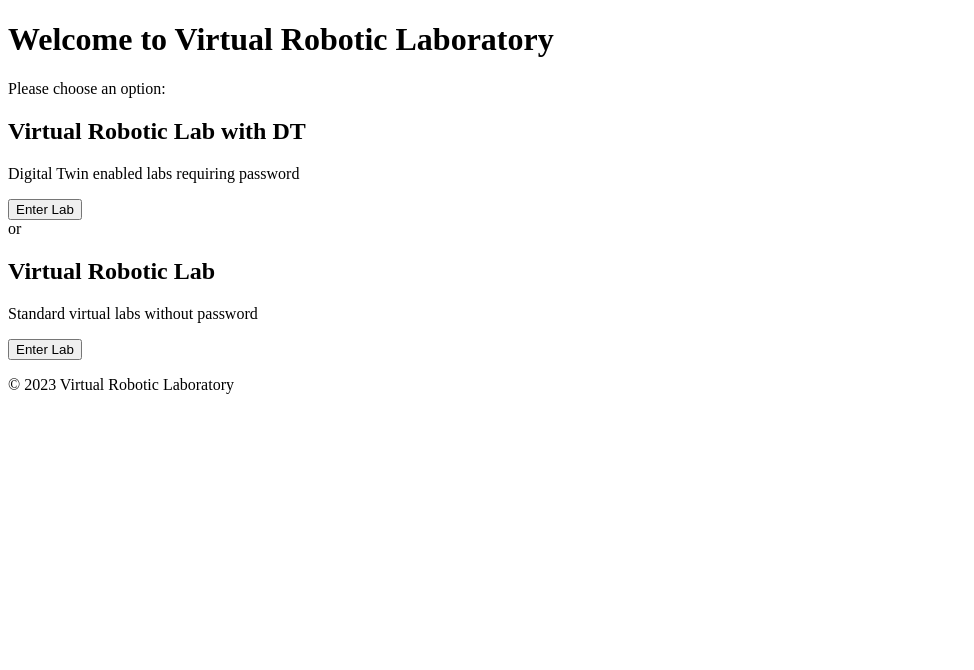
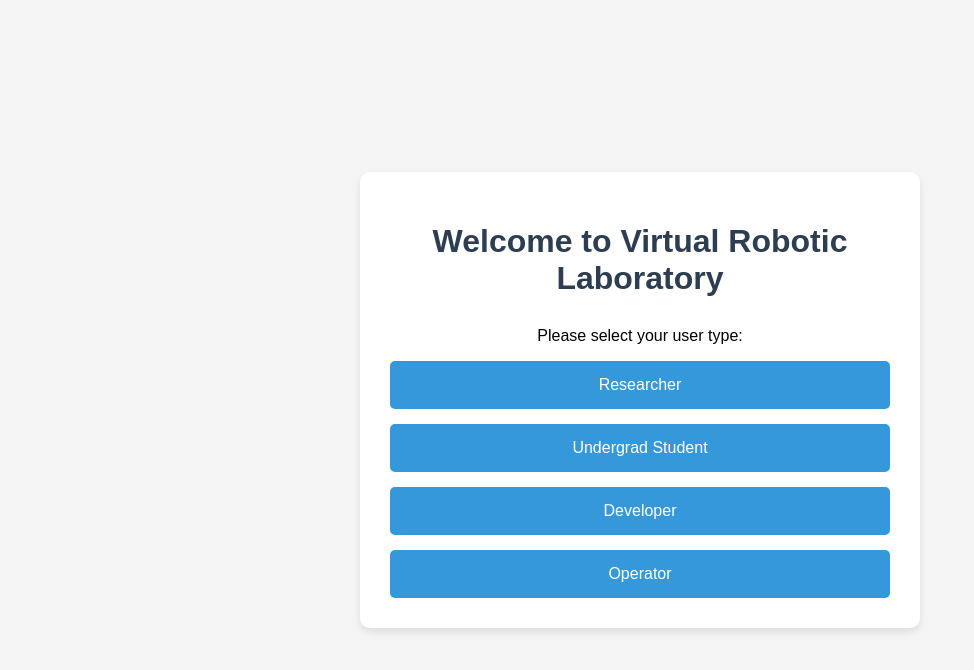
Before and after one commit to nerveen97ehab/VRL_WEBPAGE, a plain HTML site: page index.html in a window 1280 px wide. Shown: the whole page, without its empty margins (0-974 px from the left). Drawn offline with Linux system fonts and the light colour scheme.

Commit message:
index.html

```diff
--- a/index.html
+++ b/index.html
@@ -4,36 +4,75 @@
     <meta charset="UTF-8">
     <meta name="viewport" content="width=device-width, initial-scale=1.0">
     <title>Virtual Robotic Laboratory</title>
-    <link rel="stylesheet" href="styles/main.css">
+    <style>
+        body {
+            font-family: Arial, sans-serif;
+            background-color: #f5f5f5;
+            display: flex;
+            justify-content: center;
+            align-items: center;
+            height: 100vh;
+            margin: 0;
+        }
+
+        .container {
+            background-color: white;
+            border-radius: 10px;
+            box-shadow: 0 4px 8px rgba(0, 0, 0, 0.1);
+            padding: 30px;
+            width: 80%;
+            max-width: 500px;
+            text-align: center;
+        }
+
+        h1 {
+            color: #2c3e50;
+            margin-bottom: 30px;
+        }
+
+        .role-options {
+            display: flex;
+            flex-direction: column;
+            gap: 15px;
+        }
+
+        .role-btn {
+            background-color: #3498db;
+            color: white;
+            border: none;
+            padding: 15px;
+            border-radius: 5px;
+            font-size: 16px;
+            cursor: pointer;
+            transition: background-color 0.3s;
+        }
+
+        .role-btn:hover {
+            background-color: #2980b9;
+        }
+    </style>
 </head>
 <body>
     <div class="container">
-        <header>
-            <h1>Welcome to Virtual Robotic Laboratory</h1>
-            <p>Please choose an option:</p>
-        </header>
+        <h1>Welcome to Virtual Robotic Laboratory</h1>
+        <p>Please select your user type:</p>
 
-        <main class="lab-options">
-            <div class="lab-card dt-lab">
-                <h2>Virtual Robotic Lab with DT</h2>
-                <p>Digital Twin enabled labs requiring password</p>
-                <button class="lab-btn" onclick="location.href='auth.html'">Enter Lab</button>
-            </div>
+        <div class="role-options">
+            <button class="role-btn" onclick="selectRole('Researcher')">Researcher</button>
+            <button class="role-btn" onclick="selectRole('Undergrad Student')">Undergrad Student</button>
+            <button class="role-btn" onclick="selectRole('Developer')">Developer</button>
+            <button class="role-btn" onclick="selectRole('Operator')">Operator</button>
+        </div>
+    </div>
 
-            <div class="divider">
-                <span>or</span>
-            </div>
+    <script>
+        function selectRole(role) {
+            // Store the selected role in session storage
+            sessionStorage.setItem('selectedRole', role);
 
-            <div class="lab-card standard-lab">
-                <h2>Virtual Robotic Lab</h2>
-                <p>Standard virtual labs without password</p>
-                <button class="lab-btn" onclick="location.href='standard-lab.html'">Enter Lab</button>
-            </div>
-        </main>
-
-        <footer>
-            <p>© 2023 Virtual Robotic Laboratory</p>
-        </footer>
-    </div>
+            // Redirect to authentication page
+            window.location.href = 'authentication.html';
+        }
+    </script>
 </body>
 </html>
```
